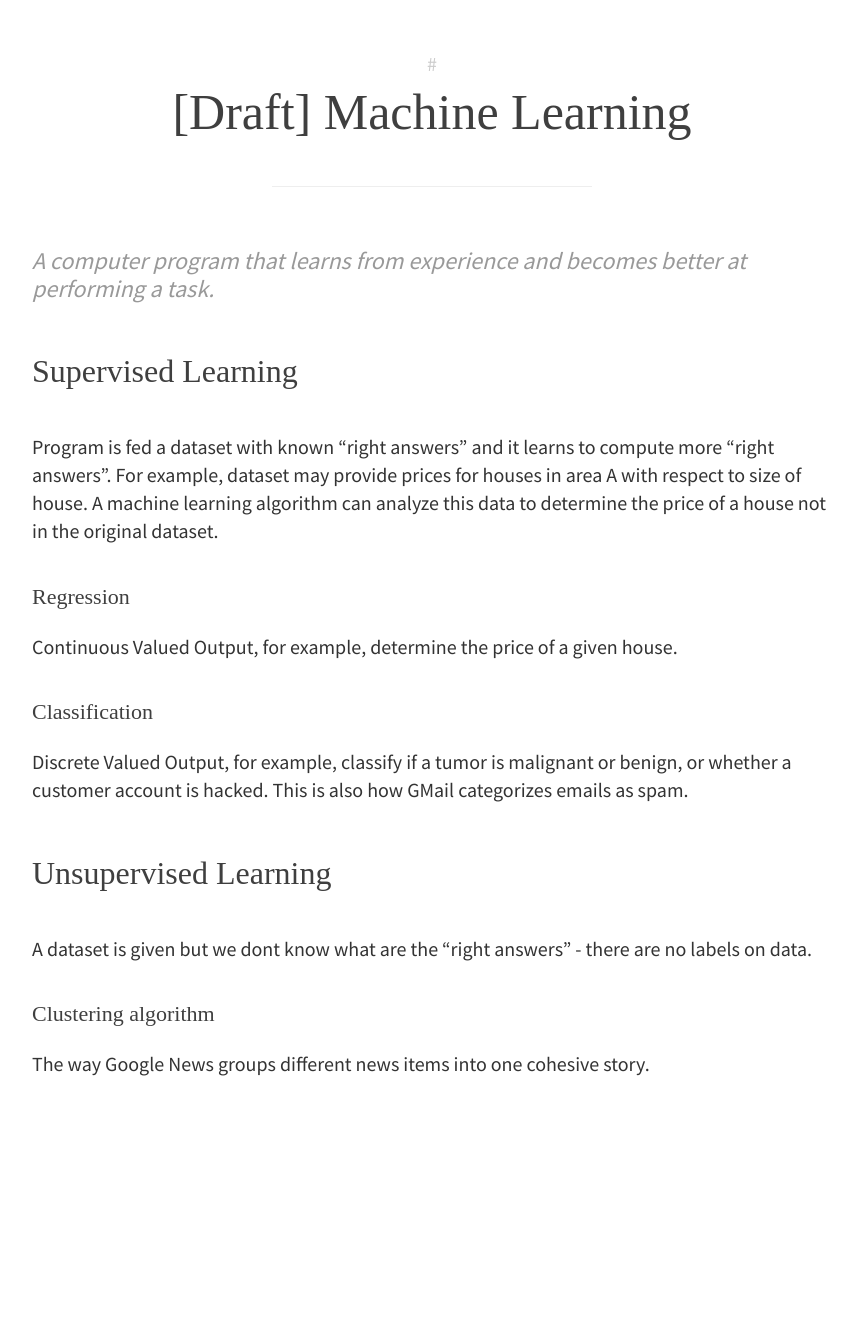
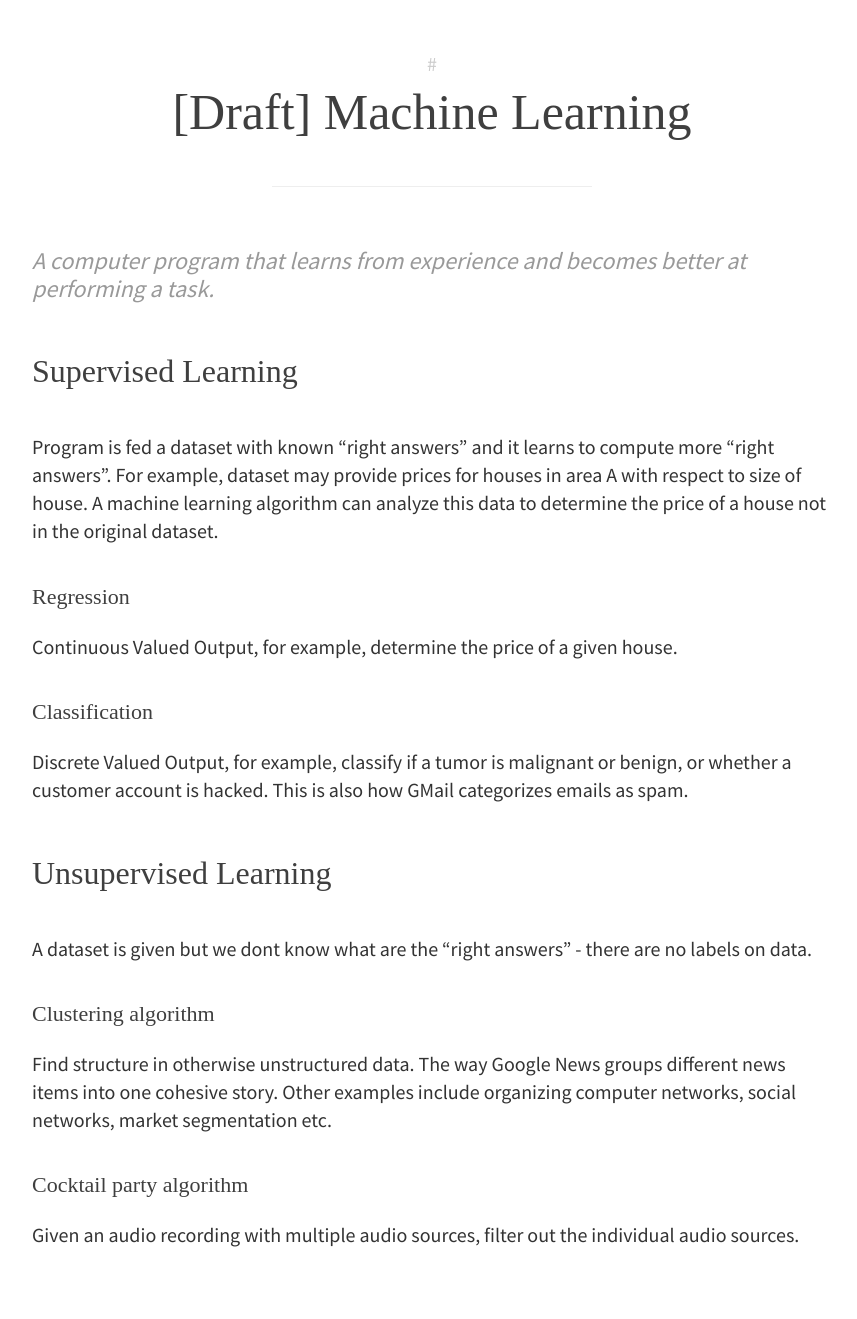
Before and after one commit to rbt91/rbt91.github.io, a Jekyll site: the page built from _posts/2014-01-23-machine-learning.md, in a window 1280 px wide. Shown: the whole page, without its empty margins (208-1065 px from the left). Built offline with Jekyll 4.4.1, drawn with Linux system fonts in a browser that asks for light colours; some web fonts are replaced; before the commit the page ends 1148 px from its top, so only the background shows below that.

Commit message:
Update 2014-01-23-machine-learning.md

```diff
--- a/_posts/2014-01-23-machine-learning.md
+++ b/_posts/2014-01-23-machine-learning.md
@@ -22,4 +22,7 @@ Discrete Valued Output, for example, classify if a tumor is malignant or benign,
 A dataset is given but we dont know what are the "right answers" - there are no labels on data.
 
 ### Clustering algorithm
-The way Google News groups different news items into one cohesive story.
+Find  structure in otherwise unstructured data. The way Google News groups different news items into one cohesive story. Other examples include organizing computer networks, social networks, market segmentation etc.
+
+### Cocktail party algorithm
+Given an audio recording with multiple audio sources, filter out the individual audio sources.
```
